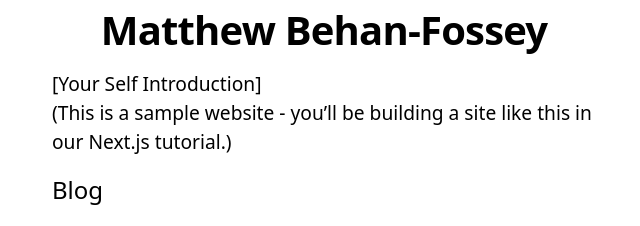
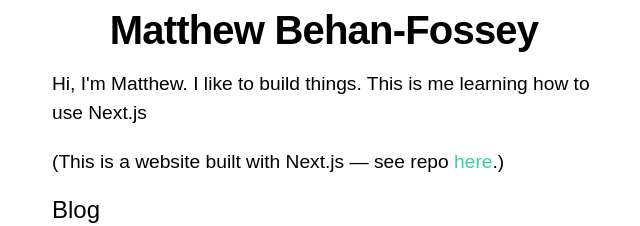
Before and after one commit to mattbf/nextjs-blog, a Next.js app: page / in a window 1280 px wide. Shown: the part 186-412 px from the top of the page, without its empty margins (316-956 px from the left). Built offline with nearby package versions, Linux system fonts and the light colour scheme.

Commit message:
tested some Tailwind CSS

```diff
--- a/pages/index.js
+++ b/pages/index.js
@@ -12,10 +12,11 @@ export default function Home({ allPostsData }) {
         <title>{siteTitle}</title>
       </Head>
       <section className={utilStyles.headingMd}>
-        <p>[Your Self Introduction]</p>
+        <p>{"Hi, I'm Matthew. I like to build things. This is me learning how to use Next.js"}</p>
+        <div style={{height: 20}}/>
         <p>
-          (This is a sample website - you’ll be building a site like this in{' '}
-          <a href="https://nextjs.org/learn">our Next.js tutorial</a>.)
+          (This is a website  built with Next.js — see repo{' '}
+          <a href="https://github.com/mattbf/nextjs-blog" class='text-green-400 hover:text-green-600'>here</a>.)
         </p>
       </section>
       <section className={`${utilStyles.headingMd} ${utilStyles.padding1px}`}>
--- a/tailwind.config.js
+++ b/tailwind.config.js
@@ -1,8 +1,35 @@
+const colors = require('tailwindcss/colors')
+
 module.exports = {
   purge: ['./pages/**/*.js', './components/**/*.js'],
   darkMode: false, // or 'media' or 'class'
   theme: {
-    extend: {},
+    screens: {
+      sm: '480px',
+      md: '768px',
+      lg: '976px',
+      xl: '1440px',
+    },
+    colors: {
+      gray: colors.coolGray,
+      blue: colors.lightBlue,
+      red: colors.rose,
+      pink: colors.fuchsia,
+      green: colors.emerald,
+    },
+    fontFamily: {
+      sans: ['Graphik', 'sans-serif'],
+      serif: ['Merriweather', 'serif'],
+    },
+    extend: {
+      spacing: {
+        '128': '32rem',
+        '144': '36rem',
+      },
+      borderRadius: {
+        '4xl': '2rem',
+      }
+    }
   },
   variants: {
     extend: {},
```
Also changed, not shown: 1 other file (tests, documents, lock files or other folders).
